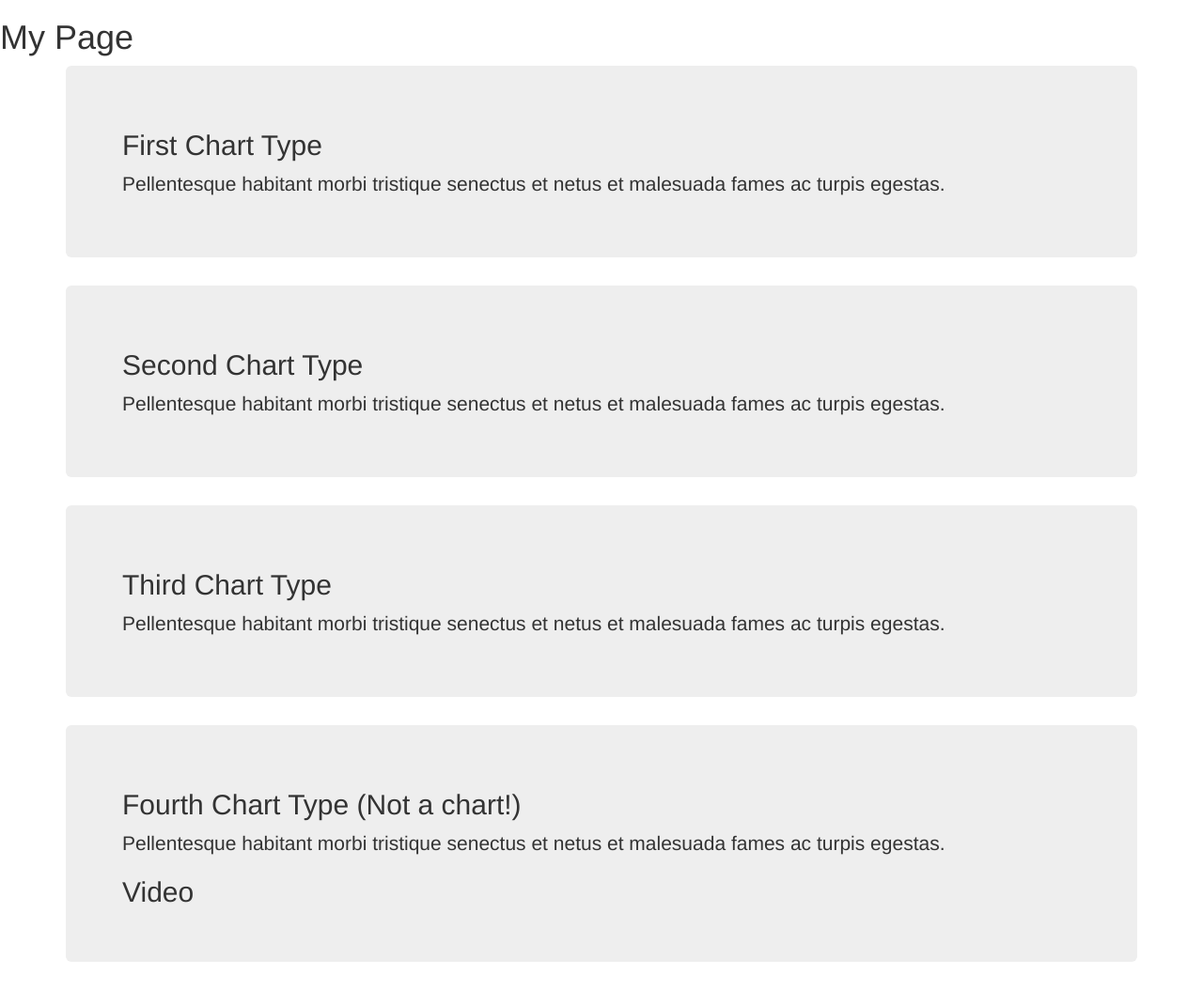
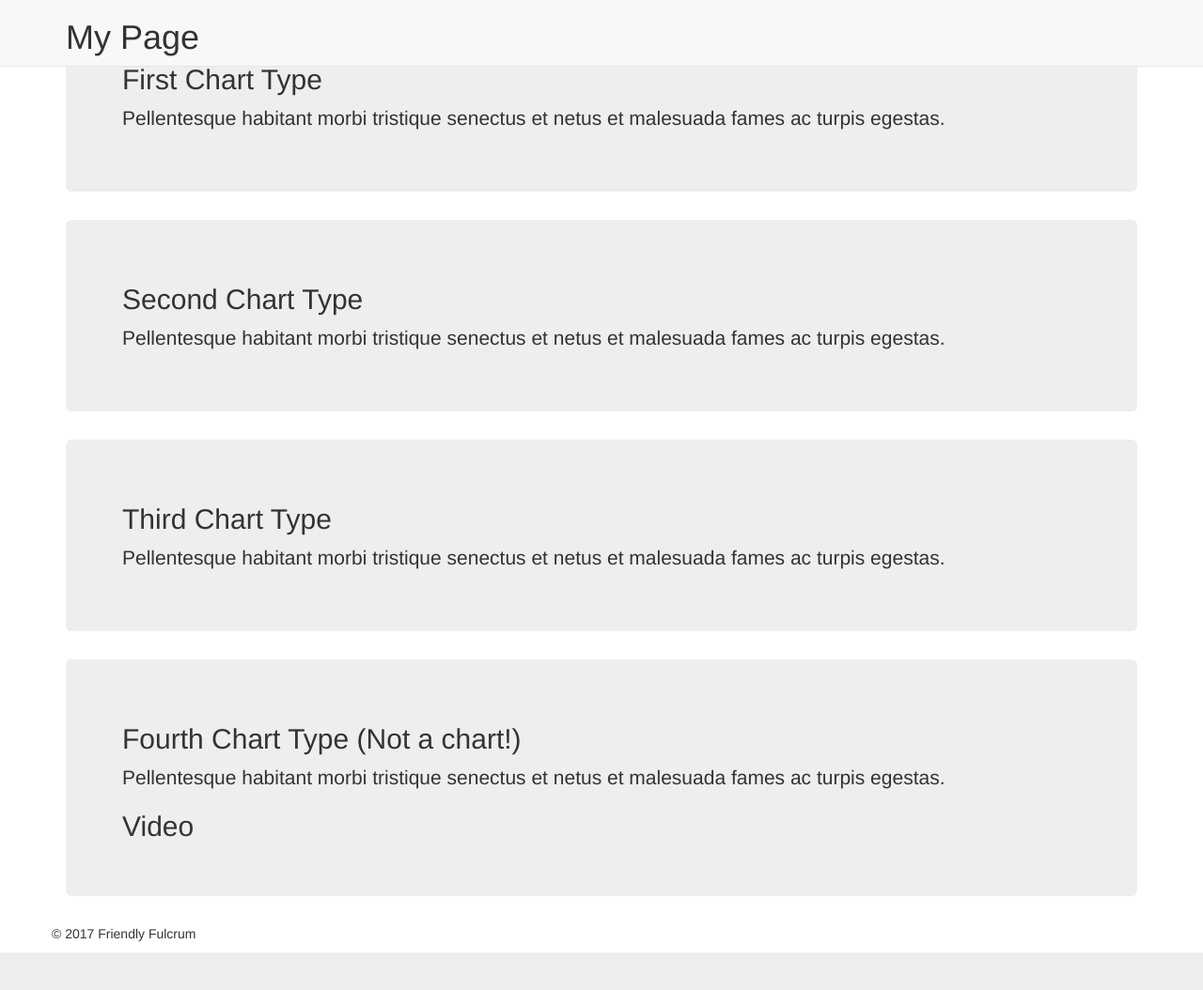
Before and after one commit to marinafanatic/data_unlimited, a PHP site: page / in a window 1280 px wide. Shown: the whole page at 94% size. After the commit the page ends 1014 px from the top, so only its background shows below. Run offline with PHP 8.4, Linux system fonts and the light colour scheme; some libraries are stand-ins or nearby versions.

Commit message:
added more bootstrap

```diff
--- a/index.php
+++ b/index.php
@@ -1,23 +1,25 @@
 <!-- This is the basic webpage-->
 <!-- We call it a hypertext markup language document -->
 <!DOCTYPE html>
-<!-- set default language -->
 <html lang="en">
-<!-- header: stuff we reference will go here (Libraries, Stylesheet stuff) -->
 <head>
   <meta charset="utf-8">
   <meta name="viewport" content="width=device-width, initial-scale=1">
-
-  <!-- These scripts give us access to the bootstrap font end framework, which makes styling pretty easy!  -->
   <script src="http://maxcdn.bootstrapcdn.com/bootstrap/3.3.6/js/bootstrap.min.js"></script>
   <script src="https://ajax.googleapis.com/ajax/libs/jquery/3.1.0/jquery.min.js"></script>
   <link rel="stylesheet" href="http://maxcdn.bootstrapcdn.com/bootstrap/3.3.6/css/bootstrap.min.css">
+
 </head>
-<!-- body: where we will put the stuff we can see! -->
 <body>
-  <!-- let's add more! We'll put in some sections that we can fill with our examples!  -->
-    <h1>My Page</h1>
-    <div id = "section">
+  <!-- Let's add header and footer!  -->
+  <div id= "navbar">
+     <nav class="navbar navbar-default navbar-fixed-top">
+        <div class="container">
+            <h1> My Page </h1>
+        </div>
+      </nav>
+   </div>
+  <div id = "section">
 
     <div class= "container">
       <div class = "jumbotron">
@@ -54,6 +56,15 @@
     </div>
 
   </div>
-<!-- End Charts -->
+<!-- Let's add header & Footer -->
+  <footer>
+      <div class="container">
+        <div id="section">
+          <div class="row">
+            <p class="copyright"> &copy 2017 Friendly Fulcrum </p>
+          </div>
+        </div>
+      </div>
+  </footer>
 
 </body>
```
